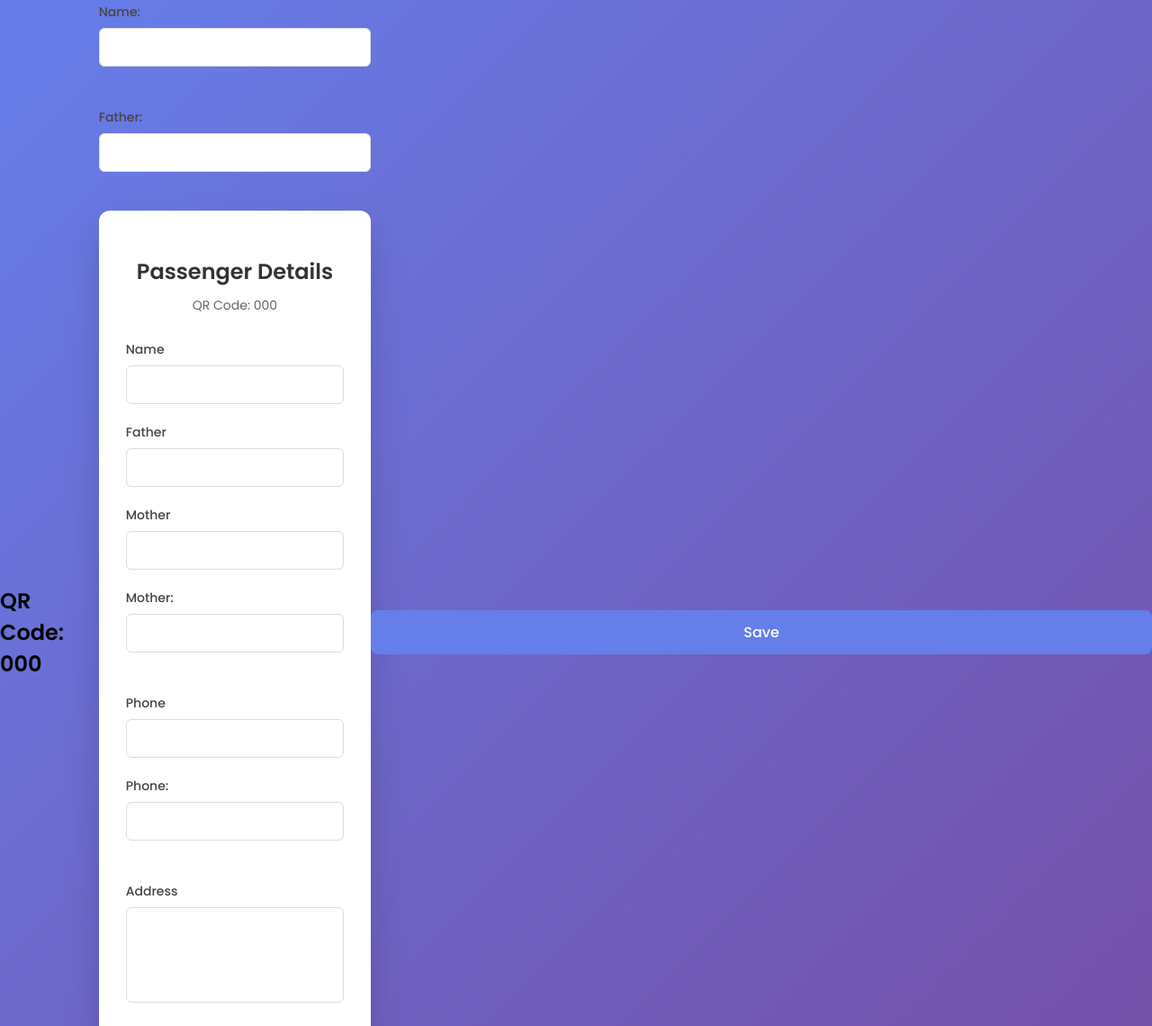
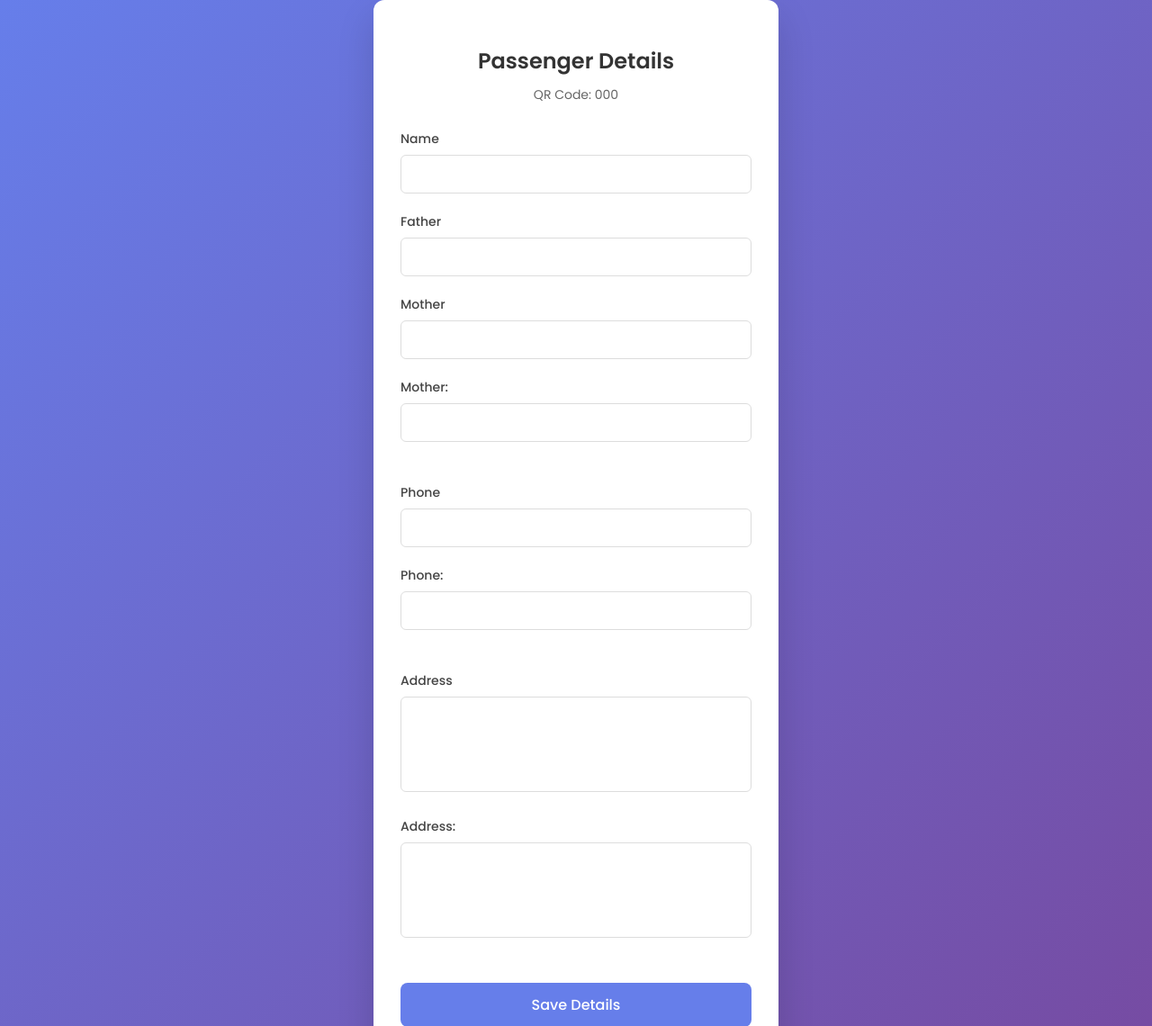
Before and after one commit to SmartFarming50/app, a Flask app: template templates/add.html in a window 1280 px wide. Shown: the top 1140 px of the page at 90% size. Run offline with Flask 3, Linux system fonts and the light colour scheme; the template is opened without the code that fills it: most values are stand-ins (such as "Sample title", 1, 10 or a date in 2020).

Commit message:
Update add.html

```diff
--- a/templates/add.html
+++ b/templates/add.html
@@ -101,14 +101,7 @@
     </style>
 </head>
 <body>
-    <h2>QR Code: {{ qr_code }}</h2>
-    <form method="POST">
-        <label>Name:</label><br>
-        <input type="text" name="name" required><br><br>
-
-        <label>Father:</label><br>
-        <input type="text" name="father" required><br><br>
-    <div class="card">
+      <div class="card">
         <h2>Passenger Details</h2>
         <div class="qr">QR Code: {{ qr_code }}</div>
 
@@ -138,7 +131,5 @@
         </form>
     </div>
 
-        <button type="submit">Save</button>
-    </form>
 </body>
 </html>
```
